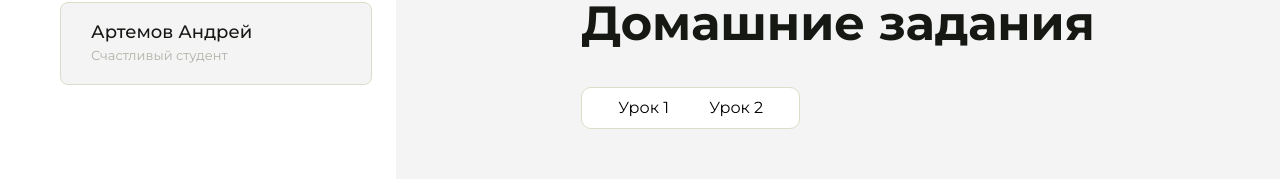
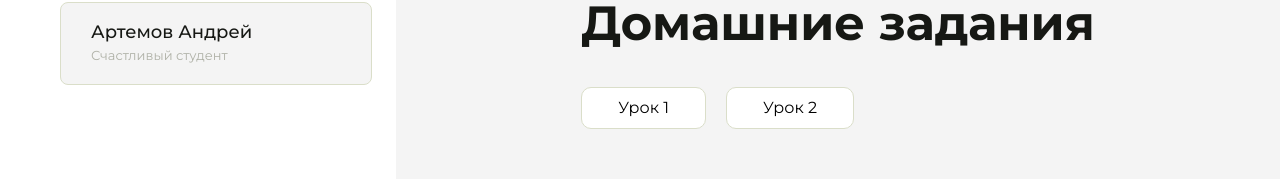
Before and after one commit to Andru-86/homework, a plain HTML site: page index.html in a window 1280 px wide. Shown: the part 151-330 px from the top of the page. Drawn offline with Linux system fonts and the light colour scheme.

Commit message:
Update index.html

```diff
--- a/index.html
+++ b/index.html
@@ -94,6 +94,8 @@
                 <ul class="content__list">
                     <li class="content__list-item">
                         <a href="HTML Arocen/index.html">Урок 1</a>
+                    </li>
+                    <li class="content__list-item">
                         <a href="intro-4/index.html">Урок 2</a>
                     </li>
                 </ul>
```
